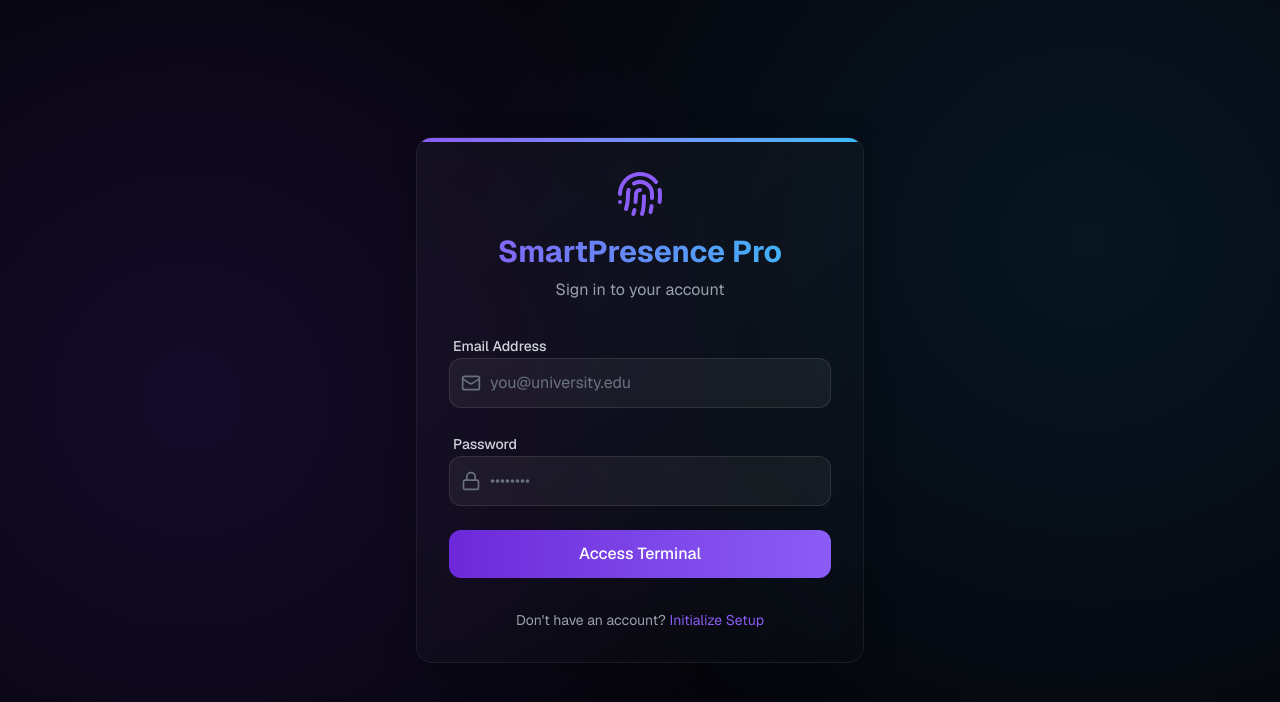
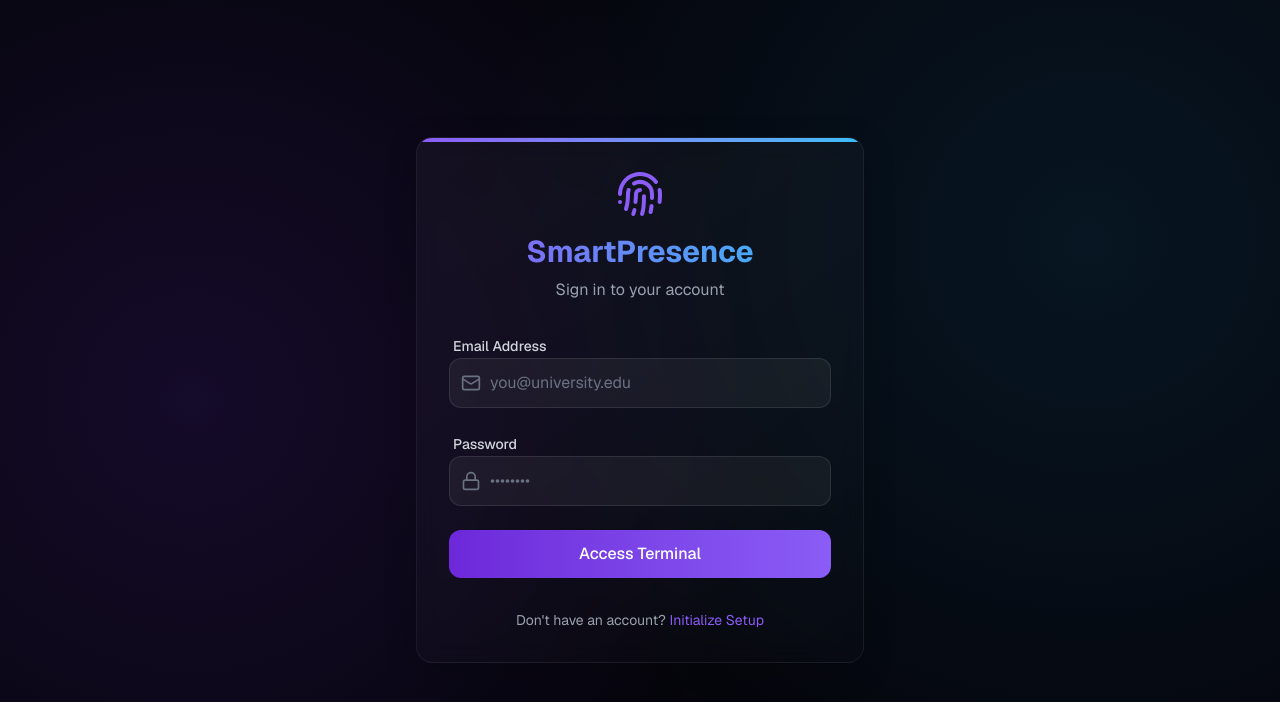
Before and after one commit to Saketh-Mattaparthi/CheckSphere, a Next.js app: page /login in a window 1280 px wide. Shown: the top 702 px of the page. Built offline with nearby package versions, Linux system fonts and the light colour scheme.

Commit message:
Rename project to SmartPresence

```diff
--- a/package.json
+++ b/package.json
@@ -1,5 +1,5 @@
 {
-  "name": "smartpresence-pro",
+  "name": "smartpresence",
   "version": "0.1.0",
   "private": true,
   "scripts": {
--- a/src/app/(auth)/login/page.tsx
+++ b/src/app/(auth)/login/page.tsx
@@ -54,7 +54,7 @@ export default function LoginPage() {
 
         <div className="text-center mb-8">
           <Fingerprint className="w-12 h-12 text-primary-400 mx-auto mb-4" />
-          <h1 className="text-3xl font-bold text-gradient mb-2">SmartPresence Pro</h1>
+          <h1 className="text-3xl font-bold text-gradient mb-2">SmartPresence</h1>
           <p className="text-gray-400">Sign in to your account</p>
         </div>
 
--- a/src/app/layout.tsx
+++ b/src/app/layout.tsx
@@ -13,7 +13,7 @@ const geistMono = Geist_Mono({
 });
 
 export const metadata: Metadata = {
-  title: "SmartPresence Pro",
+  title: "SmartPresence",
   description: "Contactless attendance and classroom presence intelligence system",
 };
 
--- a/src/app/page.tsx
+++ b/src/app/page.tsx
@@ -28,7 +28,7 @@ export default function LandingPage() {
         </h1>
 
         <p className="text-lg md:text-xl text-gray-400 mb-10 max-w-2xl mx-auto leading-relaxed">
-          SmartPresence Pro utilizes dynamic Geofencing, multi-layer verification, and contactless intelligence to eliminate proxy attendance.
+          SmartPresence utilizes dynamic Geofencing, multi-layer verification, and contactless intelligence to eliminate proxy attendance.
         </p>
 
         <div className="flex flex-col sm:flex-row items-center justify-center gap-4">
```
Also changed, not shown: resume_technologies.txt, 1 other file (tests, documents, lock files or other folders).
